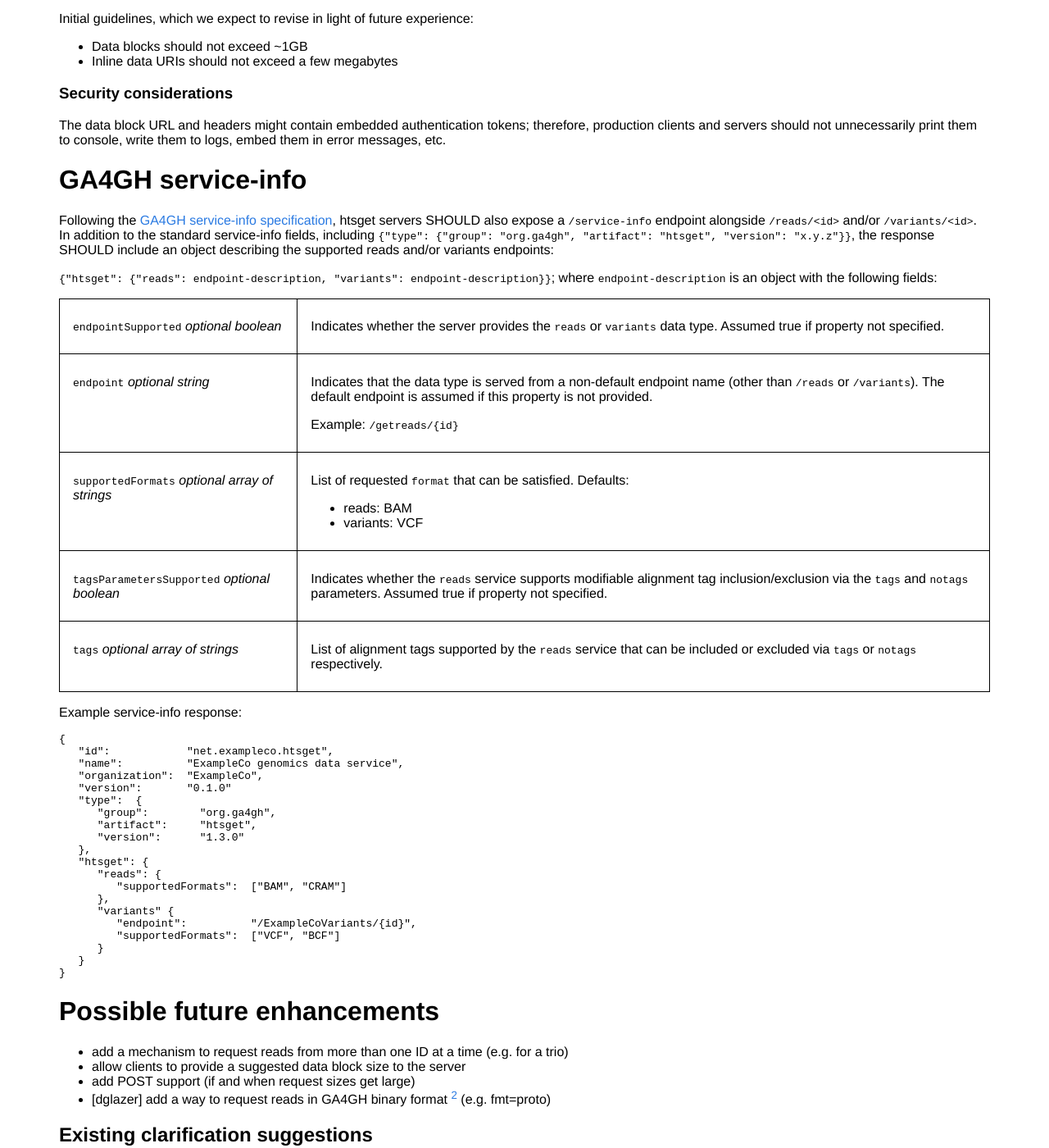
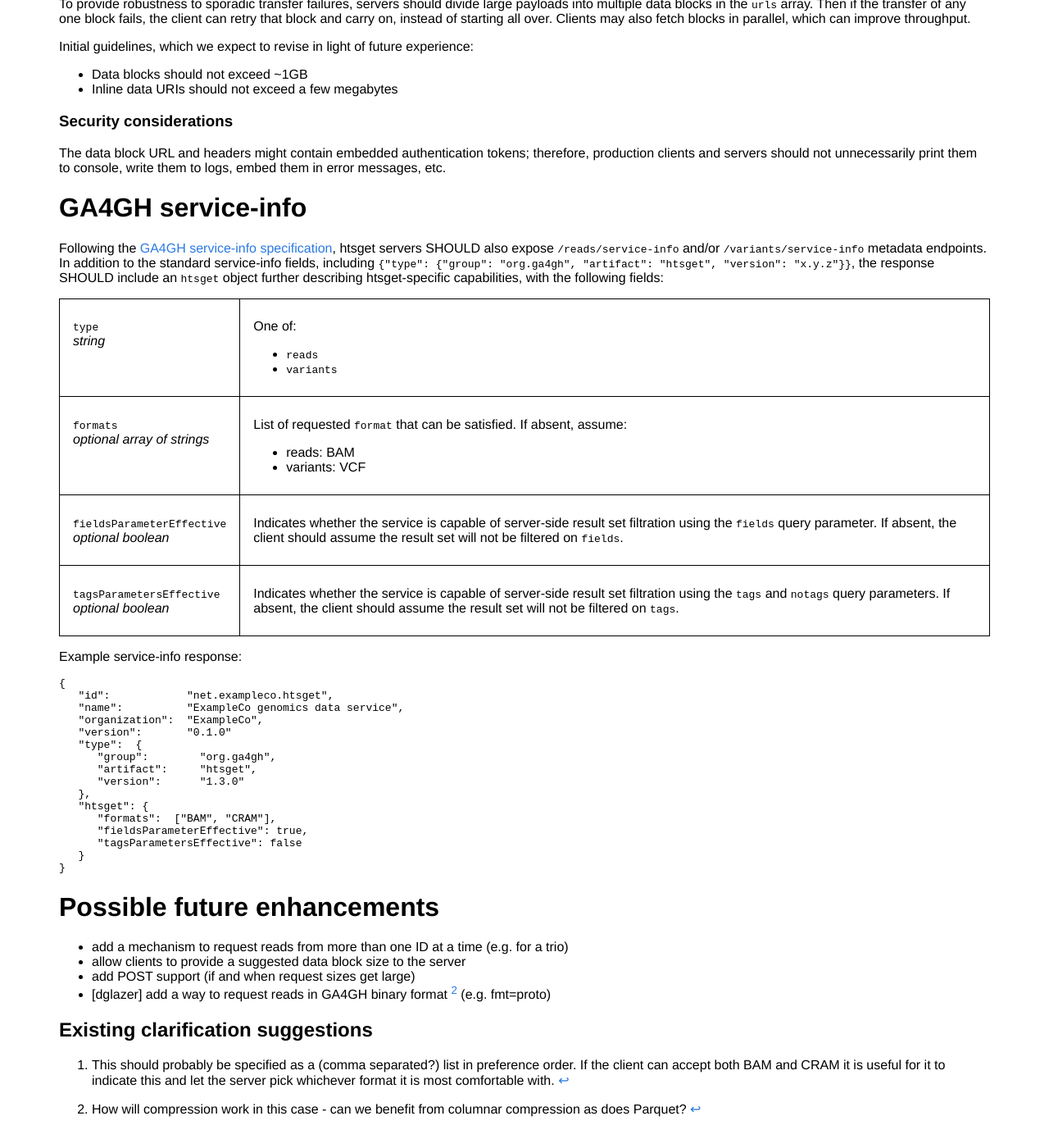
Before and after one commit to samtools/hts-specs, a Jekyll site: the page built from htsget.md, in a window 1280 px wide and 1400 px high, scrolled down 7269 px. Shown: the whole window at 82% size. Built offline with Jekyll 4.4.1, drawn with Linux system fonts in a browser that asks for light colours; after the commit the page ends 8648 px from its top, so only the background shows below that; some of the changed text lies outside the part shown.

Commit message:
Update htsget.md

````diff
--- a/htsget.md
+++ b/htsget.md
@@ -149,6 +149,8 @@ The format of this identifier is left to the discretion of the API provider, inc
 * Studies: PRJEB4019 or /byStudy/PRJEB4019
 * Samples: NA12878 or /data/platinum/NA12878
 * Runs: ERR148333 or /byRun/ERR148333
+
+The id `service-info` is reserved to serve GA4GH service-info metadata, detailed below.
 
 </td></tr>
 </table>
@@ -445,55 +447,46 @@ The data block URL and headers might contain embedded authentication tokens; the
 
 # GA4GH service-info
 
-Following the [GA4GH service-info specification](https://github.com/ga4gh-discovery/ga4gh-service-info), htsget servers SHOULD also expose a `/service-info` endpoint alongside `/reads/<id>` and/or `/variants/<id>`. In addition to the standard service-info fields, including `{"type": {"group": "org.ga4gh", "artifact": "htsget", "version": "x.y.z"}}`, the response SHOULD include an object describing the supported reads and/or variants endpoints:
-
-`{"htsget": {"reads": endpoint-description, "variants": endpoint-description}}`; where `endpoint-description` is an object with the following fields:
+Following the [GA4GH service-info specification](https://github.com/ga4gh-discovery/ga4gh-service-info), htsget servers SHOULD also expose `/reads/service-info` and/or `/variants/service-info` metadata endpoints. In addition to the standard service-info fields, including `{"type": {"group": "org.ga4gh", "artifact": "htsget", "version": "x.y.z"}}`, the response SHOULD include an `htsget` object further describing htsget-specific capabilities, with the following fields:
 
 <table>
 <tr markdown="block"><td>
 
-`endpointSupported`
-_optional boolean_
+`type`
+_string_
 </td><td>
 
-Indicates whether the server provides the `reads` or `variants` data type. Assumed true if property not specified.
+One of:
+
+* `reads`
+* `variants`
 </td></tr>
 <tr markdown="block"><td>
 
-`endpoint`
-_optional string_
-</td><td>
-
-Indicates that the data type is served from a non-default endpoint name (other than `/reads` or `/variants`). The default endpoint is assumed if this property is not provided.
-
-Example: `/getreads/{id}`
-</td></tr>
-<tr markdown="block"><td>
-
-`supportedFormats`
+`formats`
 _optional array of strings_
 </td><td>
 
-List of requested `format` that can be satisfied. Defaults:
+List of requested `format` that can be satisfied. If absent, assume:
 
 * reads: BAM
 * variants: VCF
 </td></tr>
 <tr markdown="block"><td>
 
-`tagsParametersSupported`
+`fieldsParameterEffective`
 _optional boolean_
 </td><td>
 
-Indicates whether the `reads` service supports modifiable alignment tag inclusion/exclusion via the `tags` and `notags` parameters. Assumed true if property not specified.
+Indicates whether the service is capable of server-side result set filtration using the `fields` query parameter. If absent, the client should assume the result set will not be filtered on `fields`.
 </td></tr>
 <tr markdown="block"><td>
 
-`tags`
-_optional array of strings_
+`tagsParametersEffective`
+_optional boolean_
 </td><td>
 
-List of alignment tags supported by the `reads` service that can be included or excluded via `tags` or `notags` respectively.
+Indicates whether the service is capable of server-side result set filtration using the `tags` and `notags` query parameters. If absent, the client should assume the result set will not be filtered on `tags`.
 </td></tr>
 </table>
 
@@ -511,13 +504,9 @@ Example service-info response:
       "version":      "1.3.0"
    },
    "htsget": {
-      "reads": {
-         "supportedFormats":  ["BAM", "CRAM"]
-      },
-      "variants" {
-         "endpoint":          "/ExampleCoVariants/{id}",
-         "supportedFormats":  ["VCF", "BCF"]
-      }
+      "formats":  ["BAM", "CRAM"],
+      "fieldsParameterEffective": true,
+      "tagsParametersEffective": false
    }
 }
 ```
````
